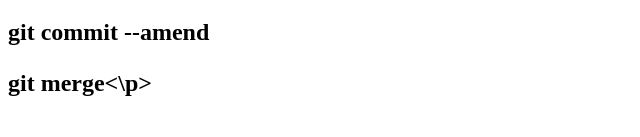
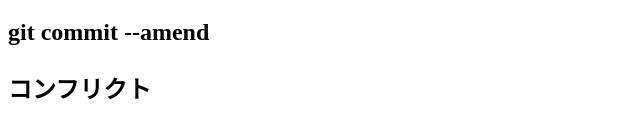
Before and after one commit to UmotoKeishu/git_tutorial, a plain HTML site: page index.html in a window 1280 px wide. Shown: the part 161-298 px from the top of the page, 0-640 px from the left. Drawn offline with Linux system fonts and the light colour scheme.

Commit message:
コンフリクトを追記

```diff
--- a/index.html
+++ b/index.html
@@ -2,4 +2,4 @@
   <p>GitStatus<p>
     <p>git diff<p>
       <p>git commit --amend<p>
-<p>git merge<\p>
+        <p>コンフリクト</p>
```
